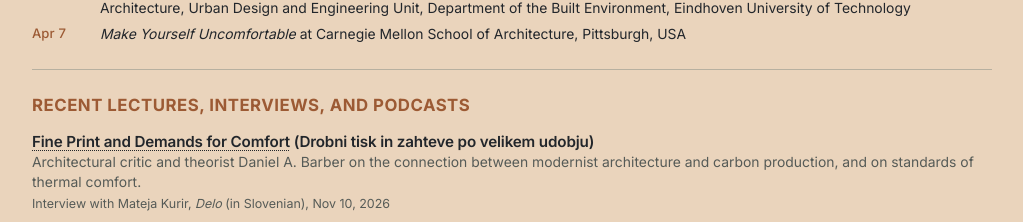
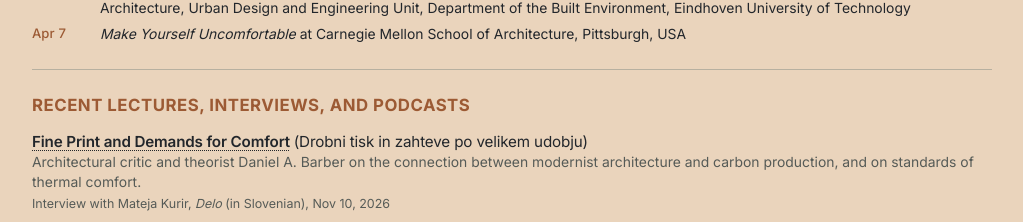
Before and after one commit to DanielABarber/danielabarber_siterepository, a plain HTML site: page index.html in a window 1280 px wide. Shown: the part 1447-1669 px from the top of the page, without its empty margins (24-1047 px from the left). Drawn offline with Linux system fonts and the light colour scheme.

Commit message:
Set Slovenian title in regular weight on Delo entry
Co-Authored-By: Claude Sonnet 5.5 <noreply@anthropic.com>

```diff
--- a/index.html
+++ b/index.html
@@ -481,7 +481,7 @@
 
       <div class="entry pub-entry">
         <div>
-          <h3><a href="https://www.delo.si/kultura/razno/drobni-tisk-in-zahteve-po-velikem-udobju" target="_blank" rel="noopener">Fine Print and Demands for Comfort</a> (Drobni tisk in zahteve po velikem udobju)</h3>
+          <h3><a href="https://www.delo.si/kultura/razno/drobni-tisk-in-zahteve-po-velikem-udobju" target="_blank" rel="noopener">Fine Print and Demands for Comfort</a> <span style="font-weight: 400;">(Drobni tisk in zahteve po velikem udobju)</span></h3>
           <p>Architectural critic and theorist Daniel A. Barber on the connection between modernist architecture and carbon production, and on standards of thermal comfort.</p>
           <div class="venue">Interview with Mateja Kurir, <em>Delo</em> (in Slovenian), Nov 10, 2026</div>
         </div>
```
